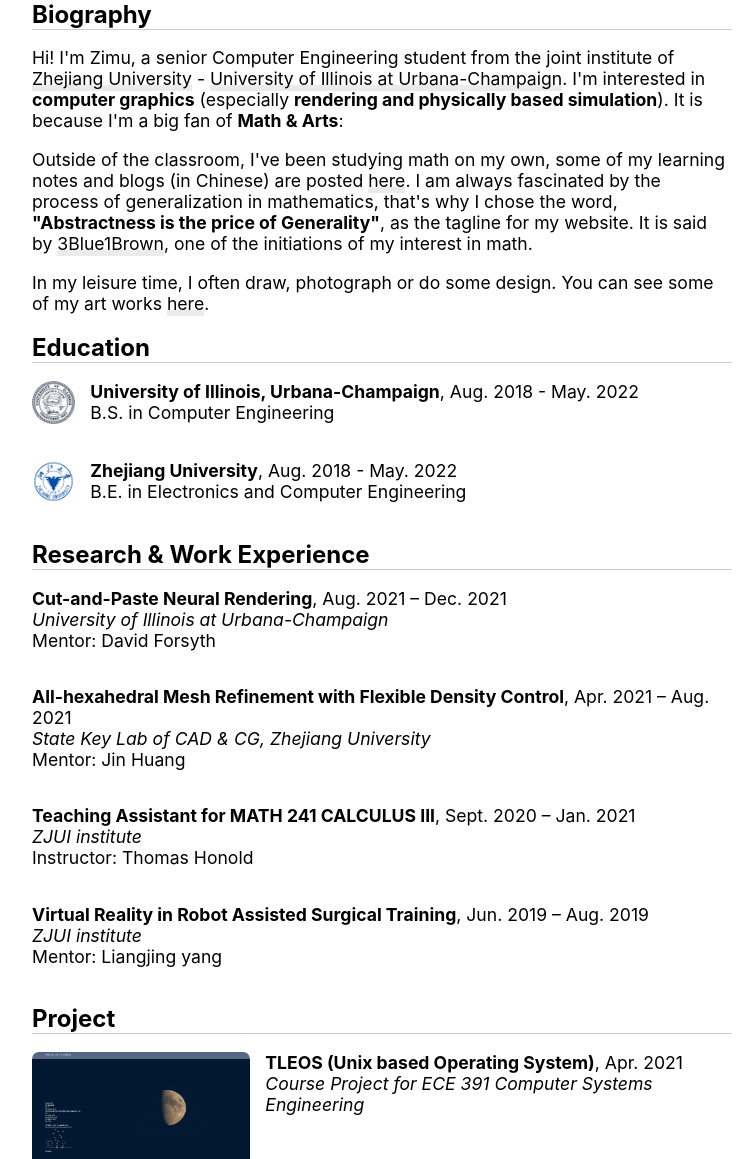
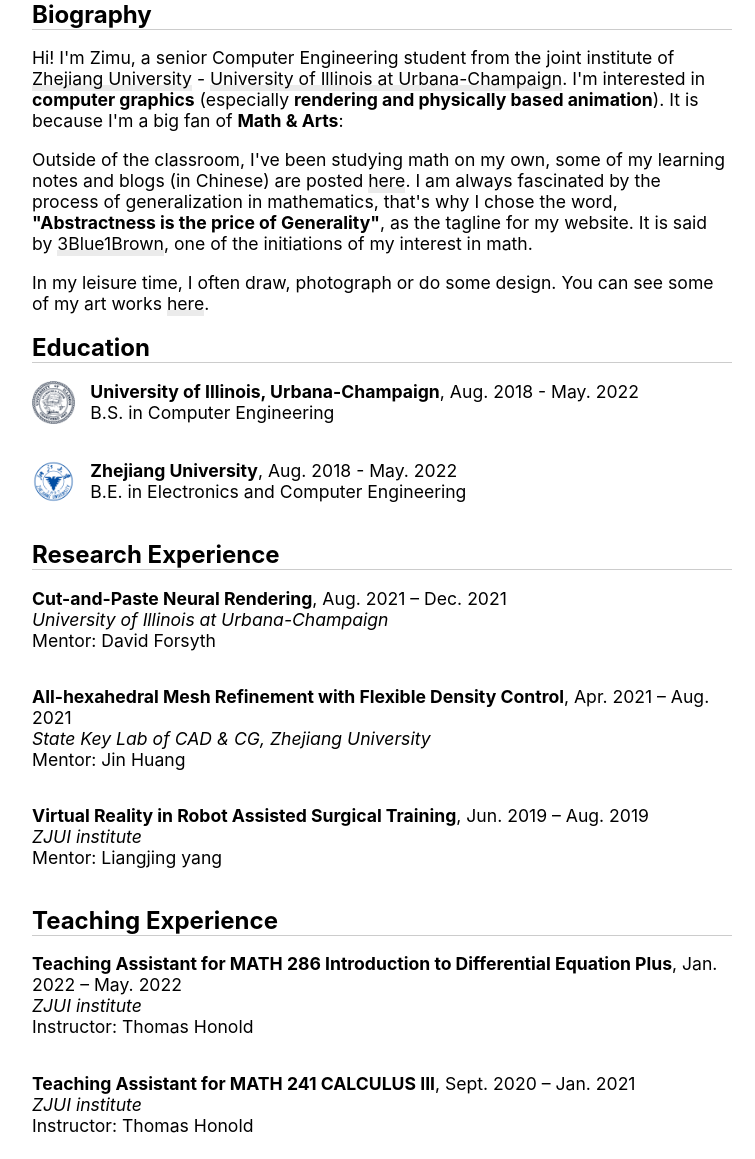
Before and after one commit to TaKeTube/TaKeTube.github.io, a Jekyll site: the page built from about.html, in a window 1280 px wide and 1400 px high, scrolled down 227 px. Shown: the part 171-1330 px from the top of the window, without its empty margins (258-1013 px from the left). Built offline with Jekyll 4.4.1, drawn with Linux system fonts in a browser that asks for light colours; nearby versions of some CDN libraries.

Commit message:
small change on introduction; TA experience

```diff
--- a/about.html
+++ b/about.html
@@ -22,7 +22,7 @@
 <div class = "experience">
     <h2>Biography</h2>
     <p> Hi! I'm Zimu, a senior Computer Engineering student from the joint institute of <a href="https://www.zju.edu.cn/english/">Zhejiang University</a> -
-        <a href="https://illinois.edu/"> University of Illinois at Urbana-Champaign</a>. I'm interested in <b>computer graphics</b> (especially <b>rendering and physically based simulation</b>). It is because I'm a big fan of <b>Math & Arts</b>:
+        <a href="https://illinois.edu/"> University of Illinois at Urbana-Champaign</a>. I'm interested in <b>computer graphics</b> (especially <b>rendering and physically based animation</b>). It is because I'm a big fan of <b>Math & Arts</b>:
     </p>
     <p>
         Outside of the classroom, I've been studying math on my own,
@@ -62,7 +62,7 @@
 
 
 <div class="experience">
-    <h2>Research & Work Experience</h2>
+    <h2>Research Experience</h2>
     <div class="row">
         <p><b>Cut-and-Paste Neural Rendering</b>, Aug. 2021 – Dec. 2021<br>
             <i>University of Illinois at Urbana-Champaign</i><br>
@@ -76,19 +76,10 @@
             <i>State Key Lab of CAD & CG, Zhejiang University</i><br>
             Mentor: Jin Huang<br>
             <!-- - Built a conformal unstructured all-hexahedral mesh refinement pipeline as a prototype aiming to improve
-            physically-based simulation, especially the adaptive finite element method.<br>
+            physically-based animation, especially the adaptive finite element method.<br>
             - Researched existing hexahedral mesh optimization, generation, and refinement methods, transferred selective
             padding method for mesh optimization to mesh refinement, solved the limitation of inflexible density control of
             previous methods. -->
-        </p>
-    </div>
-    <div class="row">
-        <p><b>Teaching Assistant for MATH 241 CALCULUS III</b>, Sept. 2020 – Jan. 2021<br>
-            <i>ZJUI institute</i><br>
-            Instructor: Thomas Honold<br>
-            <!-- - Held discussion sessions every week and taught difficult concepts covered in the course, including Lebesgue integral,
-            manifolds, and differential forms for engineering students. Made videos and Geogebra scripts to help students
-            better understand the materials, attracted other sessions’ students to join in.<br> -->
         </p>
     </div>
     <div class="row">
@@ -99,6 +90,29 @@
             surgical system.<br>
             - Technically supported other parts of the surgical system, including a unity-based virtual reality surgical
             environment and an Arduino-based voice-controlled robotic arm.<br> -->
+        </p>
+    </div>
+</div>
+
+
+<div class="experience">
+    <h2>Teaching Experience</h2>
+    <div class="row">
+        <p><b>Teaching Assistant for MATH 286 Introduction to Differential Equation Plus</b>, Jan. 2022 – May. 2022<br>
+            <i>ZJUI institute</i><br>
+            Instructor: Thomas Honold<br>
+            <!-- - Held discussion sessions every week and taught engineering students difficult topics covered in the course, including Banach Fixed Point Theorem,
+            Picard–Lindelöf Theorem, parts of Fourier analysis, etc. Made videos and Geogebra scripts to help students
+            better understand the materials, attracted other sessions’ students to join in.<br> -->
+        </p>
+    </div>
+    <div class="row">
+        <p><b>Teaching Assistant for MATH 241 CALCULUS III</b>, Sept. 2020 – Jan. 2021<br>
+            <i>ZJUI institute</i><br>
+            Instructor: Thomas Honold<br>
+            <!-- - Held discussion sessions every week and taught engineering students difficult topics covered in the course, including Lebesgue integral,
+            manifolds, and differential forms. Made videos and Geogebra scripts to help students
+            better understand the materials, attracted other sessions’ students to join in.<br> -->
         </p>
     </div>
 </div>
```
